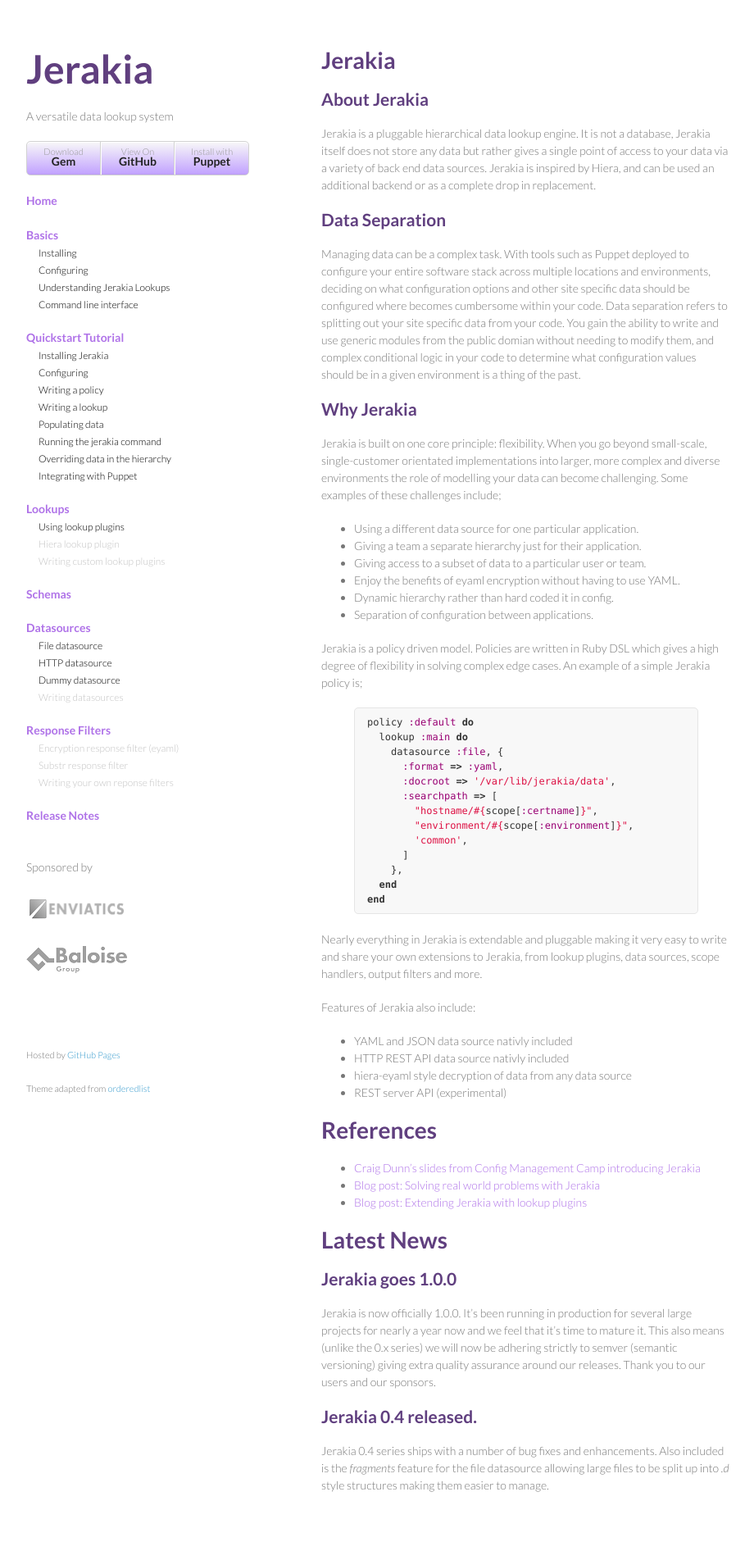
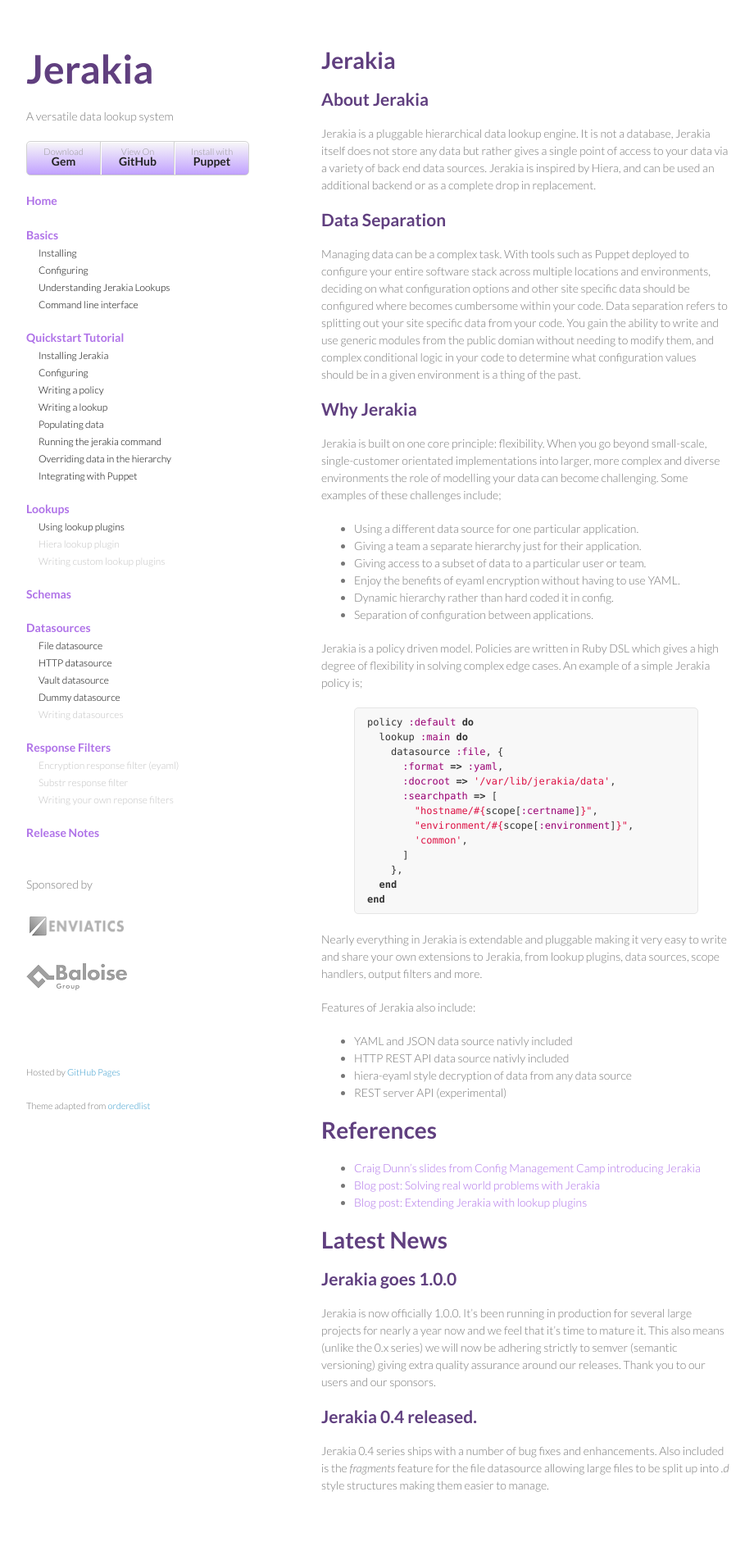
Before and after one commit to jerakia/jerakia, a Jekyll site: the page built from index.md, in a window 1280 px wide. Shown: the whole page at 82% size, without its empty margins (178-1098 px from the left). Built offline with Jekyll 4.4.1, drawn with Linux system fonts in a browser that asks for light colours; Markdown is read by kramdown in place of the engine named in the settings.

Commit message:
added vault datasource

```diff
--- a/_layouts/minimal.html
+++ b/_layouts/minimal.html
@@ -58,6 +58,7 @@
         <ul>
           <li><a href="/datasources/file">File datasource</a></li>
           <li><a href="/datasources/http">HTTP datasource</a></li>
+          <li><a href="https://github.com/crayfishx/jerakia-vault" target="_new">Vault datasource</a></li>
           <li><a href="/datasources/dummy">Dummy datasource</a></li>
           <li><a class="pending" href="/pending">Writing datasources</a></li>
         </ul>
```
